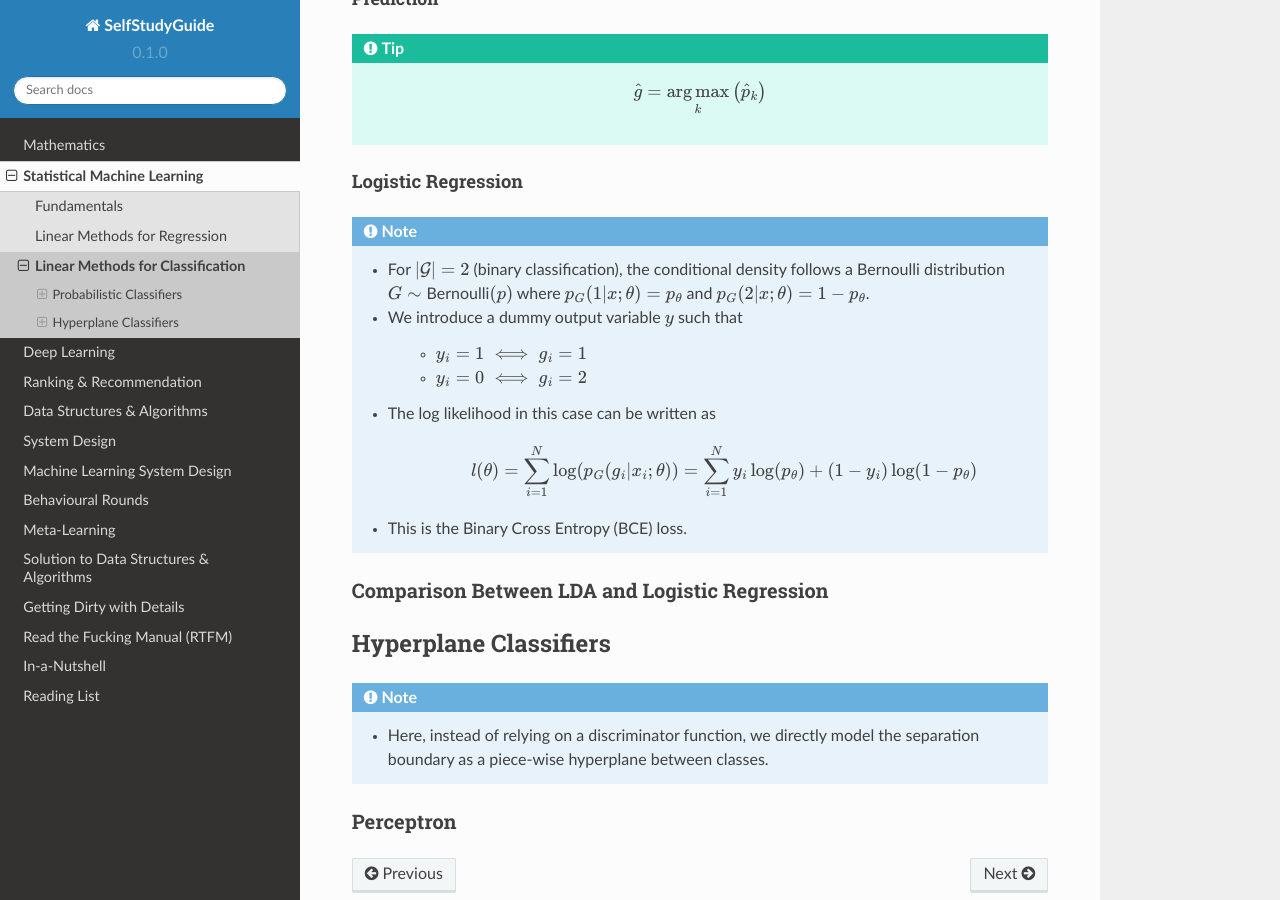
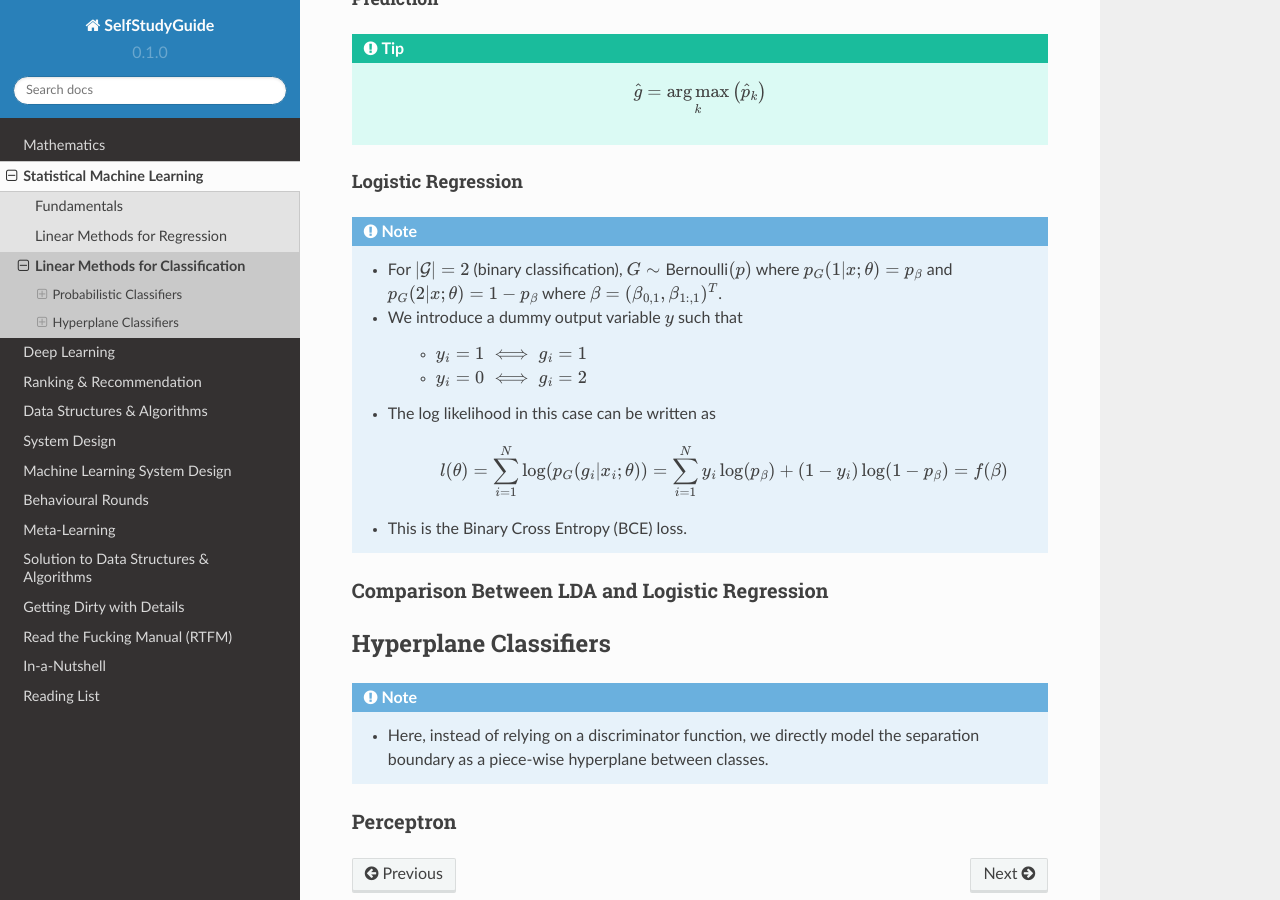
Before and after one commit to uselesstechjunks/leetcode, a Sphinx documentation site: the page built from docs/source/ml/linearcls.rst, in a window 1280 px wide and 900 px high, scrolled down 5020 px. Built offline with Sphinx 7.4.7 and the Read the Docs theme 2.0.0, drawn with Linux system fonts in a browser that asks for light colours; some of the changed text lies outside the part shown.

Commit message:
Update linearcls.rst

```diff
--- a/docs/source/ml/linearcls.rst
+++ b/docs/source/ml/linearcls.rst
@@ -126,7 +126,7 @@ Discriminative Models
 		.. math:: \log\frac{\mathbb{P}(G=k|X=x)}{\mathbb{P}(G=K|X=x)}=\beta_{0,k}+\beta_{1:,k}^Tx
 
 		* Here, each :math:`\beta_{0,k}\in\mathbb{R}` is the bias (intercept) term and :math:`\beta_{1:,k}\in\mathbb{R}^d` is the weight vector.
-		* We can use the notation :math:`\beta_k=(\beta_{0,k}, \beta_{1:,k})\in\mathbb{R}^{d+1}`.
+		* We can use the notation :math:`\beta_k=(\beta_{0,k}, \beta_{1:,k})^T\in\mathbb{R}^{d+1}`.
 	* This can be achieved if we define the density as the softmax, i.e. for :math:`k=1,2,\cdots,K-1`
 
 		.. math:: \mathbb{P}(G=k|X=x)=\frac{\exp(\beta_{0,k}+\beta_{1:,k}^Tx)}{1+\sum_{j=1}^{K-1}\exp(\beta_{0,j}+\beta_{1:,j}^Tx)}
@@ -158,14 +158,14 @@ Prediction
 Logistic Regression
 --------------------------------------------------------------------------------------
 .. note::
-	* For :math:`|\mathcal{G}|=2` (binary classification), the conditional density follows a Bernoulli distribution :math:`G\sim\text{Bernoulli}(p)` where :math:`p_G(1|x;\theta)=p_\theta` and :math:`p_G(2|x;\theta)=1-p_\theta`.
+	* For :math:`|\mathcal{G}|=2` (binary classification), :math:`G\sim\text{Bernoulli}(p)` where :math:`p_G(1|x;\theta)=p_\beta` and :math:`p_G(2|x;\theta)=1-p_\beta` where :math:`\beta=(\beta_{0,1},\beta_{1:,1})^T`.
 	* We introduce a dummy output variable :math:`y` such that
 
 		* :math:`y_i=1\iff g_i=1`
 		* :math:`y_i=0\iff g_i=2`
 	* The log likelihood in this case can be written as
 
-		.. math:: l(\theta)=\sum_{i=1}^{N}\log(p_G(g_i|x_i;\theta))=\sum_{i=1}^{N}y_i\log(p_\theta)+(1-y_i)\log(1-p_\theta)
+		.. math:: l(\theta)=\sum_{i=1}^{N}\log(p_G(g_i|x_i;\theta))=\sum_{i=1}^{N}y_i\log(p_\beta)+(1-y_i)\log(1-p_\beta)=f(\beta)
 	* This is the Binary Cross Entropy (BCE) loss.
 
 Comparison Between LDA and Logistic Regression
```
